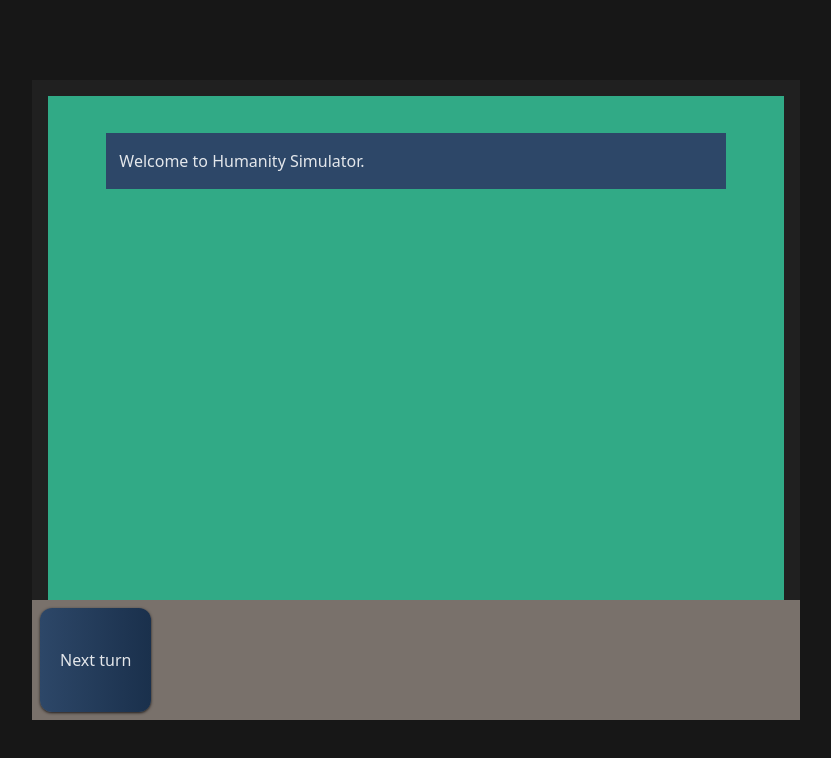
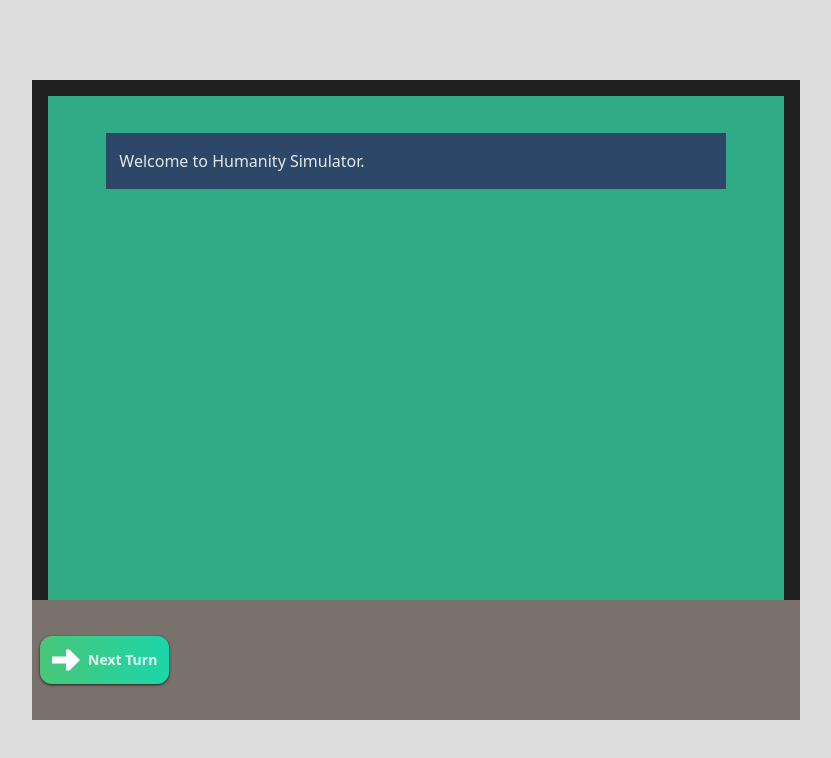
Before and after one commit to lyszt/FSMadame-De-Pompadour, a React (Vite) app: page / in a window 1280 px wide. Shown: the top 758 px of the page, without its empty margins (224-1055 px from the left). Built offline with nearby package versions, Linux system fonts and the light colour scheme.

Commit message:
lets make it brighter

```diff
--- a/src/App.css
+++ b/src/App.css
@@ -58,8 +58,13 @@
 
 .passTurn {
   transition: .3s;
-  background: linear-gradient(90deg, #2d4768, #1a304c);
+  background: linear-gradient(90deg, #48c67a, #1dd6aa);
 }
+
 .passTurn:active{
   background: linear-gradient(90deg, #607da5, #1a686c);
 }
+.passTurn img {
+  transition: .4s;
+  filter: invert(1);
+}
--- a/src/EventBox.tsx
+++ b/src/EventBox.tsx
@@ -41,7 +41,7 @@ function EventBox() {
     }
 
   return (
-      <div className="w-3/5 h-4/5 bg-stone-900 m-10 relative">
+      <div className="w-3/5 h-4/5 bg-stone-100 m-10 relative">
           <div ref={scrollContainerRef} className="eventBox w-full h-full">
               {dialogues.map((text, i) => (
                   <p key={i} className="dialogue_box">
@@ -51,9 +51,10 @@ function EventBox() {
 
           </div>
           <div className="absolute bottom-0 pt-10 w-full h-1/4">
-              <div className="w-full h-full bg-stone-500 flex flex-row">
-                  <button type="button" onClick={runTurn} className="passTurn rounded-xl shadow shadow-stone-800 m-2 pr-5 pl-5 hover:bg-stone-800 bg-stone-950">Next
-                      turn
+              <div className="w-full h-full bg-stone-500 flex flex-row items-center">
+                  <button type="button" onClick={runTurn} className="passTurn h-12 gap-2 flex flex-row justify-center items-center rounded-xl shadow shadow-stone-800 m-2 pr-3 pl-3 hover:bg-stone-800 bg-stone-950">
+                      <img className="w-7" src="src/assets/icons/arrow.svg" alt="Pass turn"/>
+                      <span className="text-sm font-bold">Next Turn</span>
                   </button>
               </div>
           </div>
--- a/src/index.css
+++ b/src/index.css
@@ -28,7 +28,7 @@ body {
   place-items: center;
   min-width: 320px;
   min-height: 100vh;
-  background-color: #171717;
+  background-color: #dddddd;
 }
 
 h1 {
```
Also changed, not shown: src/assets/icons/arrow.svg.
